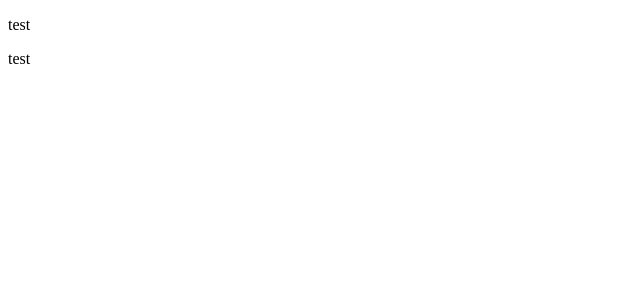
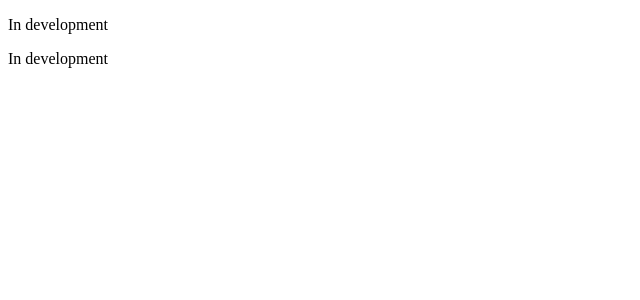
Before and after one commit to aderbalfarias/test, an Angular app: page /about in a window 1280 px wide. Shown: the top 300 px of the page, without its empty margins (0-640 px from the left). Built offline with nearby package versions, Linux system fonts and the light colour scheme.

Commit message:
Adjusting content

```diff
--- a/src/app/about/about.component.html
+++ b/src/app/about/about.component.html
@@ -1,3 +1,3 @@
 <p>
-    test
+    In development
 </p>
```
